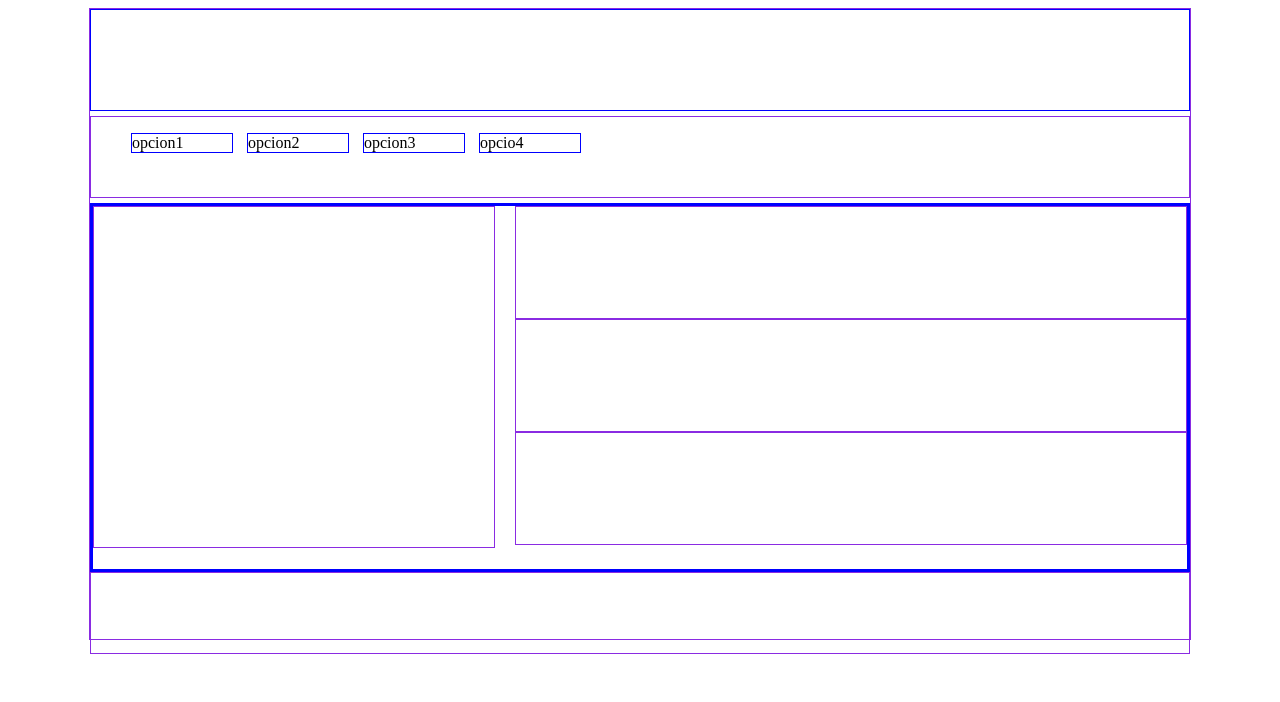
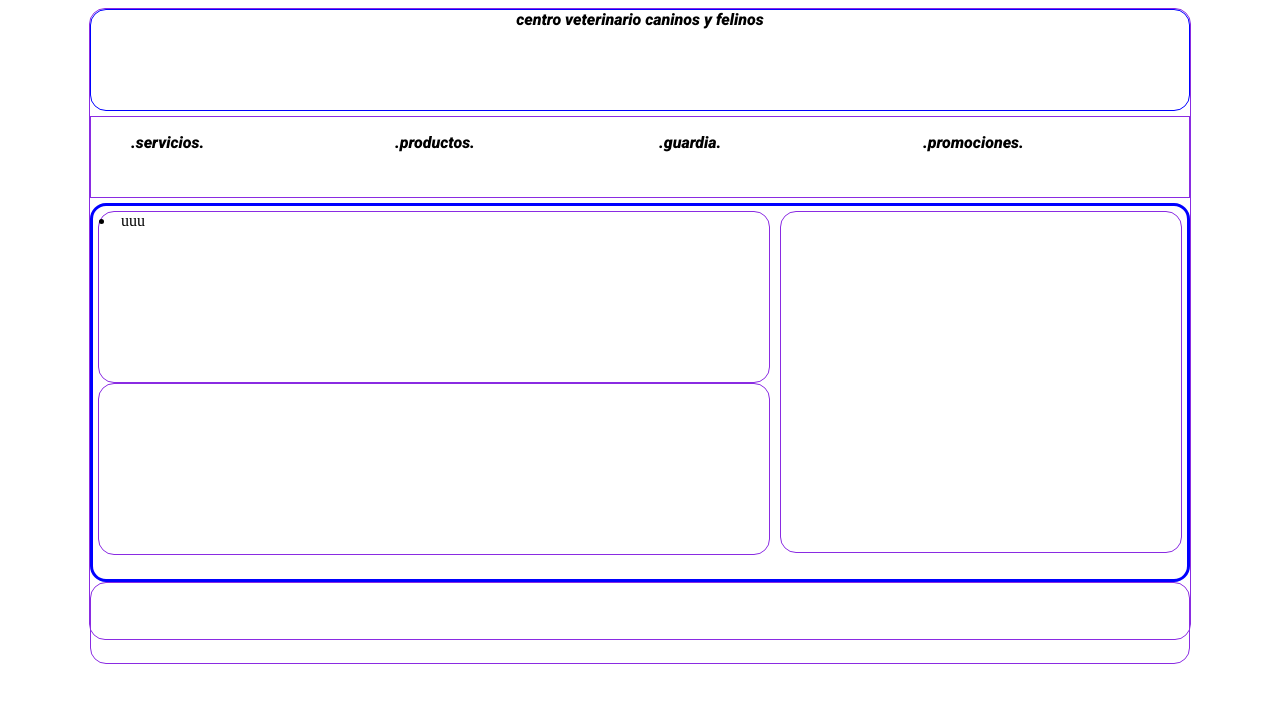
Before and after one commit to katrynjohana/veterinaria, a plain HTML site: page docs/index.html in a window 1280 px wide. Drawn offline with Linux system fonts and the light colour scheme.

Commit message:
redondie las esquinas

```diff
--- a/docs/estilos.css
+++ b/docs/estilos/estilos.css
@@ -3,12 +3,15 @@ main {
     height: 630px;
     width: 1100px;
     margin: auto;
+    border-radius: 1em;
+
 }
 
 header{
     border: 1px solid blue;
     height: 100px;
-
+    border-radius: 1em;
+    text-align: center;
 }
 
 nav{
@@ -18,33 +21,43 @@ nav{
 }
 section{
   border:solid blue ;
+  border-radius: 1em;
   height: 363px;
-
+  padding: 5px;
    }
 
 footer{
     border: 1px solid blueviolet;
+    border-radius: 1em;
     height: 80px;
    }
 
 aside{
     border: 1px solid blueviolet;
-    display: 80px;
+    border-radius: 1em;
+    display: 100px;
     height: 340px;
     width: 400px;
-    float: left;
+    float: right;
+
    }
 article{
     border: 1px solid blueviolet;
-    height: 111px;
+    border-radius: 1em;
+    height: 170px;
     width: 670px;
-    float: right;
+    float: left;
 }
 
 ul li{
 
-    border: 1px solid blue;
-    width: 100px;
+
+    width: 250px;
     display: inline-block;
     margin-right: 10px;
+    font-family: 'Roboto', sans-serif;
 }
+header{
+    font-family: 'Roboto', sans-serif;
+
+}
--- a/docs/index.html
+++ b/docs/index.html
@@ -4,24 +4,31 @@
     <meta charset="UTF-8">
     <meta http-equiv="X-UA-Compatible" content="IE=edge">
     <meta name="viewport" content="width=device-width, initial-scale=1.0">
-    <link rel="stylesheet" href="estilos.css">
+    <link rel="stylesheet" href="estilos/estilos.css">
     <title>veterinaria</title>
+    <link rel="preconnect" href="https://fonts.googleapis.com">
+<link rel="preconnect" href="https://fonts.gstatic.com" crossorigin>
+<link href="https://fonts.googleapis.com/css2?family=Roboto:ital,wght@1,900&display=swap" rel="stylesheet">
 </head>
 <body>
     <main>
-        <header></header>
+        <header>centro veterinario caninos y felinos
+        </header>
         <nav>
             <ul>
-                <li>opcion1</li>
-                <li>opcion2</li>
-                <li>opcion3</li>
-                <li>opcio4</li>
+
+                <li>.servicios.</li>
+                <li>.productos.</li>
+                <li>.guardia.</li>
+                <li>.promociones.</li>
             </ul>
         </nav>
         <section>
             <aside></aside>
-            <article></article>
-            <article></article>
+            <article>
+                <li>uuu</li>
+
+            </article>
             <article></article>
         </section>
         <footer></footer>
```
Also changed, not shown: docs/imagen/veterinarias-barranquilla.jpg (added).
